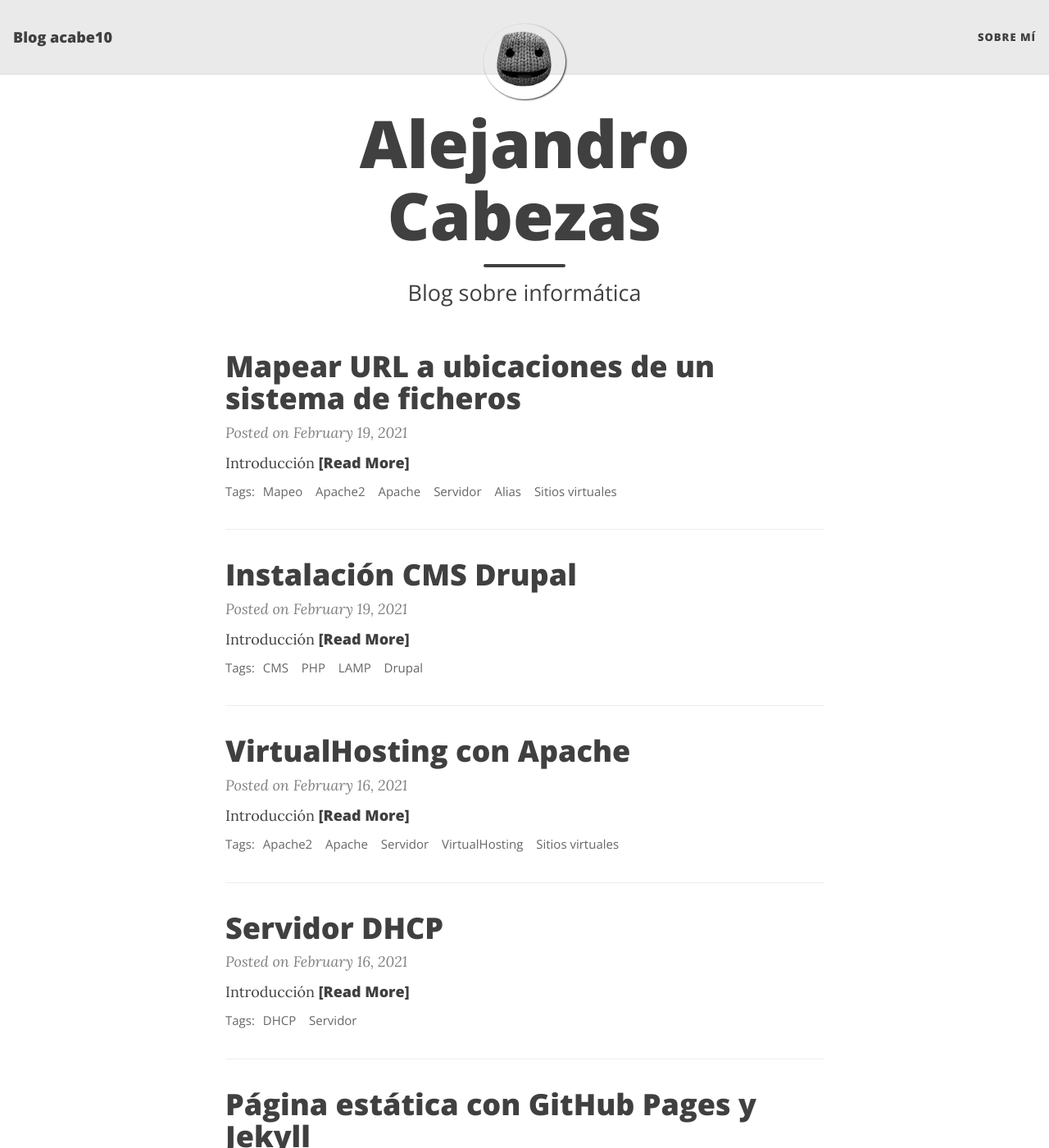
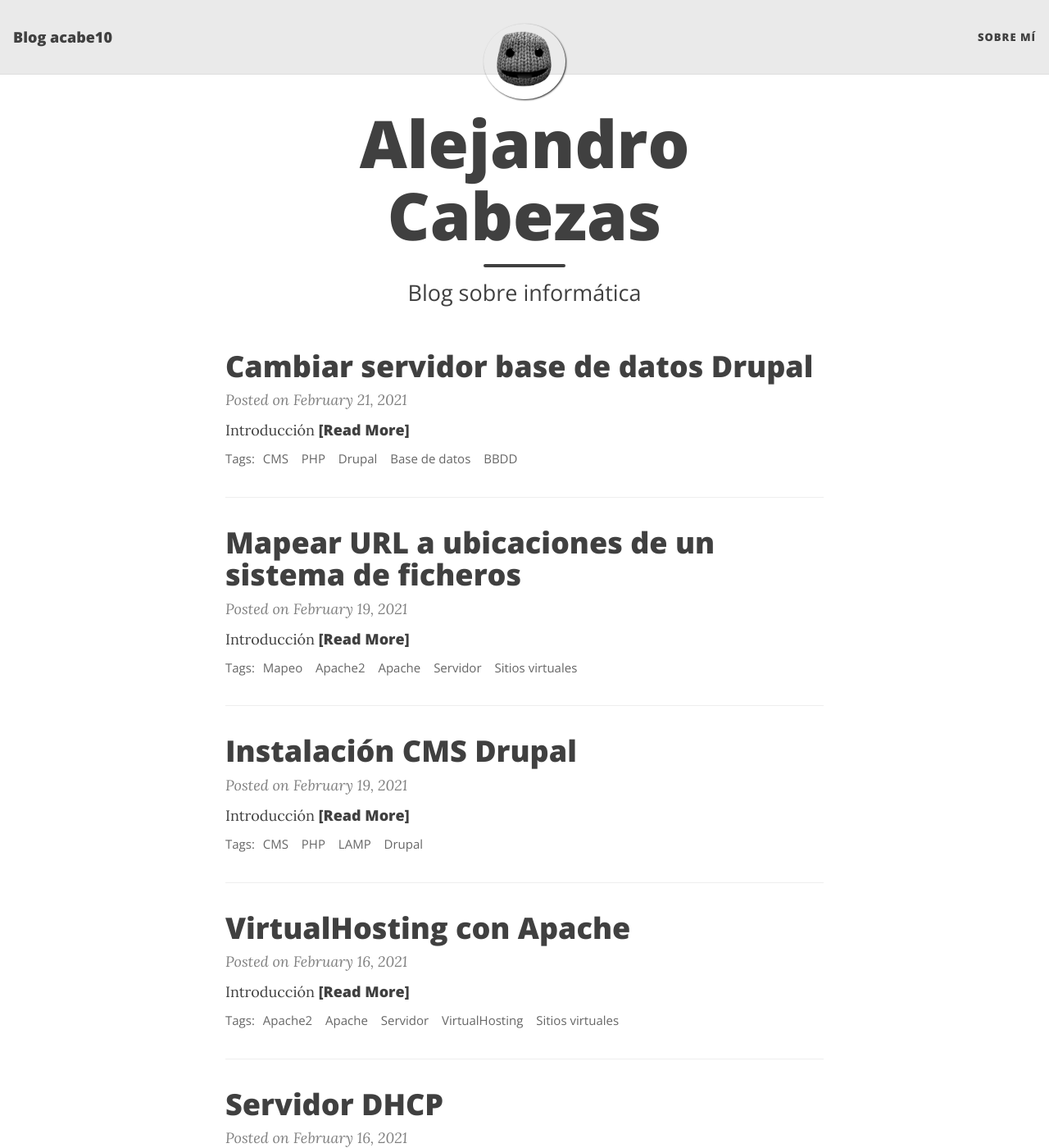
Before and after one commit to acabe10/acabe10.github.io, a Jekyll site: the page built from index.html, in a window 1280 px wide and 1400 px high. Shown: the whole window at 82% size. Built offline with Jekyll 4.4.1, drawn with Linux system fonts in a browser that asks for light colours; nearby versions of some CDN libraries; the list of posts is cut into pages by our own code; some of the changed lines change nothing that is shown; some of the changed text lies outside the part shown.

Commit message:
subo post cambio bbdd drupal

```diff
--- a/_posts/2021-02-19-Mapear-URL-a-ubicaciones-de-un-sistema-de-ficheros.md
+++ b/_posts/2021-02-19-Mapear-URL-a-ubicaciones-de-un-sistema-de-ficheros.md
@@ -1,7 +1,7 @@
 ---
 layout: post
 title: Mapear URL a ubicaciones de un sistema de ficheros
-tags: [Mapeo, Apache2, Apache, Servidor, Alias, Sitios virtuales]
+tags: [Mapeo, Apache2, Apache, Servidor, Sitios virtuales]
 ---
 # Introducción
 
--- /dev/null
+++ b/_posts/2021-02-21-Cambiar-servidor-base-de-datos-Drupal.md
@@ -0,0 +1,190 @@
+---
+layout: post
+title: Cambiar servidor base de datos Drupal
+tags: [CMS, PHP, Drupal, Base de datos, BBDD]
+---
+# Introducción
+
+Buenas, en esta práctica vamos a cambiar el servidor de base de datos que instalamos en la [anterior práctica](https://acabe10.github.io/2021-02-19-Instalaci%C3%B3n-CMS-Drupal/) para así tener los datos de nuestro CMS Drupal en una máquina remota en la misma red.
+
+## Crear copia de base de datos
+
+Primero vamos a crear una copia de nuestra base de datos, vamos a usar <code>mysqldump</code>, que es una herramienta que viene instalada por defecto con <code>MariaDB</code>. Le indicamos el usuario propietario, la contraseña y la base de datos que queremos copiar:
+
+~~~
+mysqldump --user=drupal --password=drupal drupal > backup.sql
+~~~
+
+## Crear otra máquina y configurarle un servidor de base de datos
+
+Creamos otra máquina en nuestro <code>VagrantFile</code> que se encuentre en una red interna:
+
+~~~
+# -*- mode: ruby -*-
+# vi: set ft=ruby :
+Vagrant.configure("2") do |config|
+        config.vm.define :server do |server|
+                server.vm.box = "debian/buster64"
+                server.vm.hostname = "server"
+                server.vm.network "public_network",:bridge=>"wlp5s0"
+                server.vm.network "private_network", ip: "10.0.0.1",
+                        virtualbox__intnet: "intranet"
+        end
+
+        config.vm.define :server2 do |server2|
+                server2.vm.box = "debian/buster64"
+                server2.vm.hostname = "server2"
+                server2.vm.network "public_network",:bridge=>"wlp5s0"
+                server2.vm.network "private_network", ip: "10.0.0.2",
+                        virtualbox__intnet: "intranet"
+        end
+end
+~~~
+
+Desde el primer nodo, enviamos nuestra copia de seguridad al segundo nodo:
+
+~~~
+scp backup.sql vagrant@10.0.0.2:/home/vagrant
+~~~
+
+Puede que nos dé un fallo de <code>Permission denied (publickey)</code> al estar trabajando con <code>Vagrant</code>, para solucionarlo, editamos la siguiente línea en el fichero <code>/etc/ssh/sshd_config</code>:
+
+~~~
+PasswordAuthentication no
+~~~
+
+Y la dejamos de la siguiente forma:
+
+~~~
+PasswordAuthentication yes
+~~~
+
+Ahora nos vamos al segundo nodo. Instalamos <code>MariaDB</code> como lo hicimos en el primer nodo:
+
+~~~
+sudo apt install mariadb-server
+
+sudo mysql_secure_installation
+~~~
+
+Configuramos dicho servidor de base de datos para que pueda ser accesible desde el exterior:
+
+~~~
+nano /etc/mysql/mariadb.conf.d/50-server.cnf
+~~~
+
+Descomentamos las siguientes líneas (si están comentadas):
+
+~~~
+port                   = 3306
+bind-address            = 127.0.0.1
+skip-external-locking
+~~~
+
+Y cambiamos <code>bin-address</code> para que se pueda conectar desde cualquier IP, o si preferimos, de la IP de la máquina:
+
+~~~
+bind-address            = 0.0.0.0
+~~~
+
+Reiniciamos mariadb:
+
+~~~
+sudo systemctl restart mariadb
+~~~
+
+## Creamos usuario para la nueva base de datos y la base de datos que usaremos
+
+Entramos como root:
+
+~~~
+sudo mysql -u root -p
+~~~
+
+Creamos el usuario:
+
+~~~
+GRANT ALL PRIVILEGES ON *.* TO 'externo'@'%' IDENTIFIED BY 'externo' WITH GRANT OPTION;flush privileges;
+~~~
+
+Y creamos la base de datos:
+
+~~~
+> create database backup;
+~~~
+
+## Restauramos base de datos
+
+Restauramos la copia de seguridad en la nueva base de datos creada:
+
+~~~
+mysql backup --user=externo --password=externo < backup.sql
+~~~
+
+Y si la observamos, veremos que tenemos todas las tablas correctamente:
+
+~~~
+MariaDB [backup]> show tables;
++-----------------------------------------+
+| Tables_in_backup                        |
++-----------------------------------------+
+| batch                                   |
+| block_content                           |
+| block_content__body                     |
+| block_content_field_data                |
+| block_content_field_revision            |
+| block_content_revision                  |
+| block_content_revision__body ..........
+...........................
+~~~
+
+## Desinstalamos servidor de MariaDB en primer nodo
+
+En el servidor principal, desinstalamos <code>MariaDB</code>:
+
+~~~
+sudo apt purge mariadb-server
+~~~
+
+Si queda algún tipo de rastro:
+
+~~~
+sudo apt autoremove
+~~~
+
+Ahora si nos vamos a nuestra página, tendremos un error como este:
+
+![22](/assets/img/posts/drupal-bbdd/22.png)
+
+## Solucionar el problema
+
+Para que Drupal apunte a la base de datos que hemos creado en nuestro nodo secundario, editaremos su fichero de configuración:
+
+~~~
+sudo nano /var/www/drupal/sites/default/settings.php
+~~~
+
+Y en las últimas líneas, le indicamos dónde se encuentra nuestra base de datos, el usuario que la administra, el nombre de la base de datos y la dirección ip de la máquina:
+
+~~~
+$databases['default']['default'] = array (
+  'database' => 'backup',
+  'username' => 'externo',
+  'password' => 'externo',
+  'prefix' => '',
+  'host' => '10.0.0.2',
+  'port' => '3306',
+  'namespace' => 'Drupal\\Core\\Database\\Driver\\mysql',
+  'driver' => 'mysql',
+);
+~~~
+
+Reiniciamos el servicio de <code>apache2</code>:
+
+~~~
+sudo systemctl restart apache2
+~~~
+
+Y volveremos a tener activo nuestro sitio:
+
+![23](/assets/img/posts/drupal-bbdd/23.png)
```
Also changed, not shown: assets/img/posts/drupal-bbdd/22.png (added), assets/img/posts/drupal-bbdd/23.png (added).
